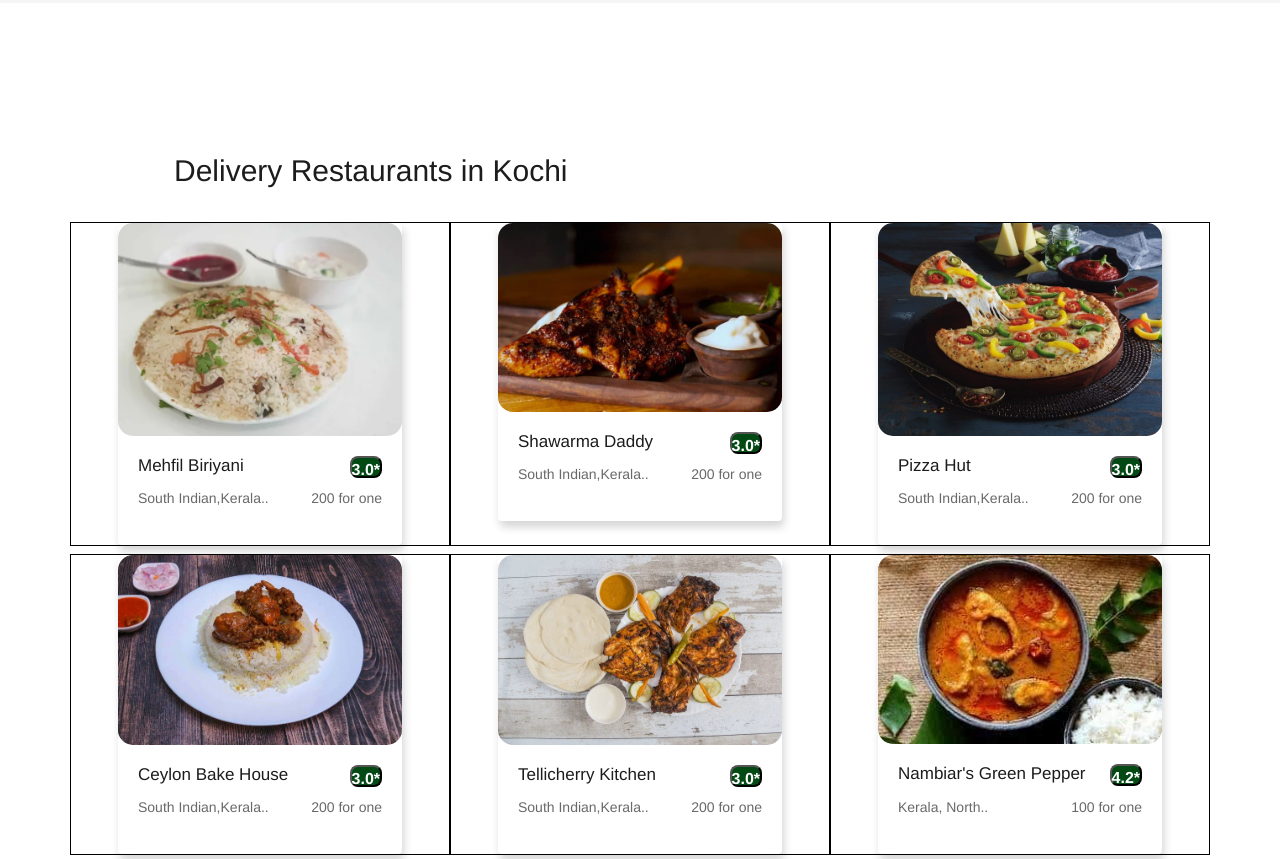
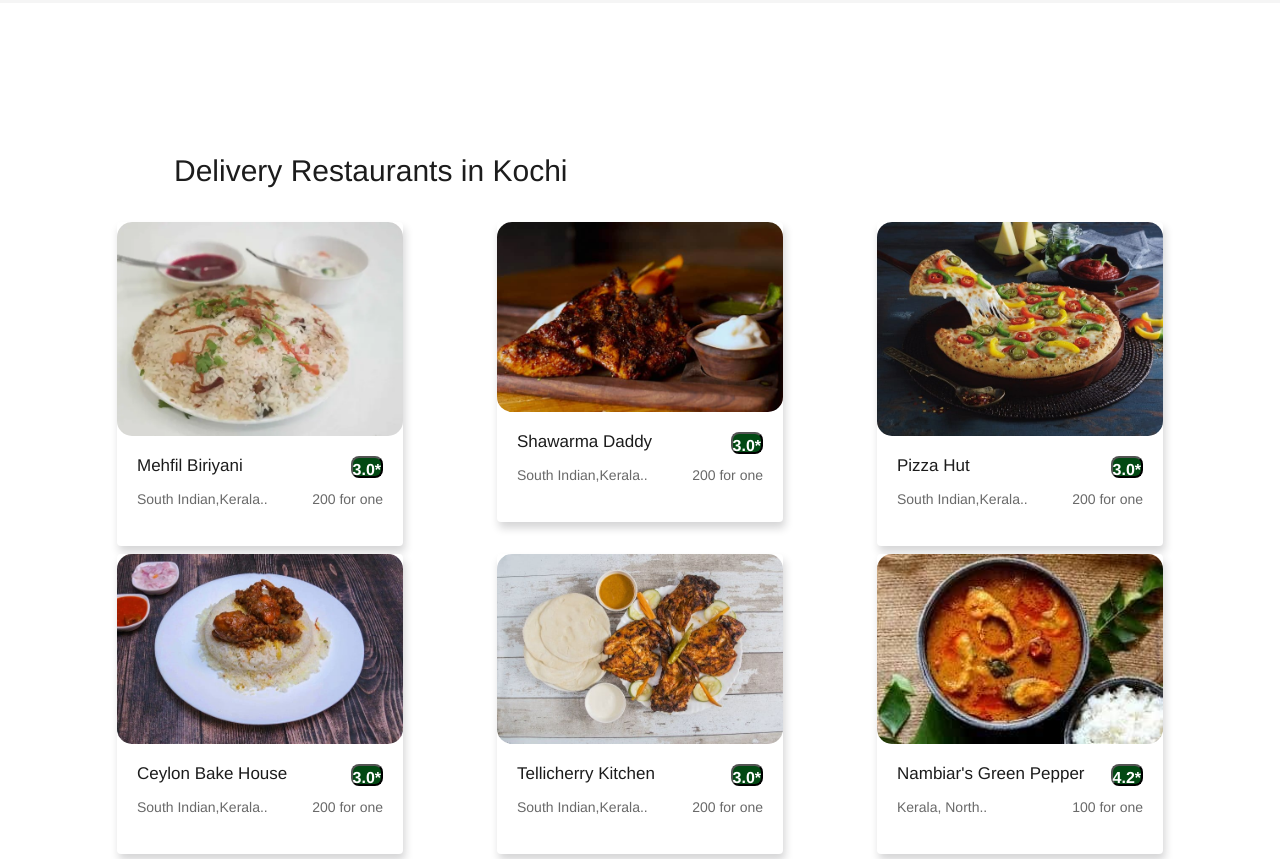
Before and after one commit to Jiso-Chacko/Zomato-new-responsive, a plain HTML site: page index.html in a window 1280 px wide. Shown: the part 793-1652 px from the top of the page. Drawn offline with nearby package versions, Linux system fonts and the light colour scheme.

Commit message:
Last Commit

```diff
--- a/style.css
+++ b/style.css
@@ -416,7 +416,7 @@
 
 
 .my-col{
-    border: 0.063rem solid black;
+    /* border: 0.063rem solid black; */
     /* column-gap: 2rem; */
 }
 
```
